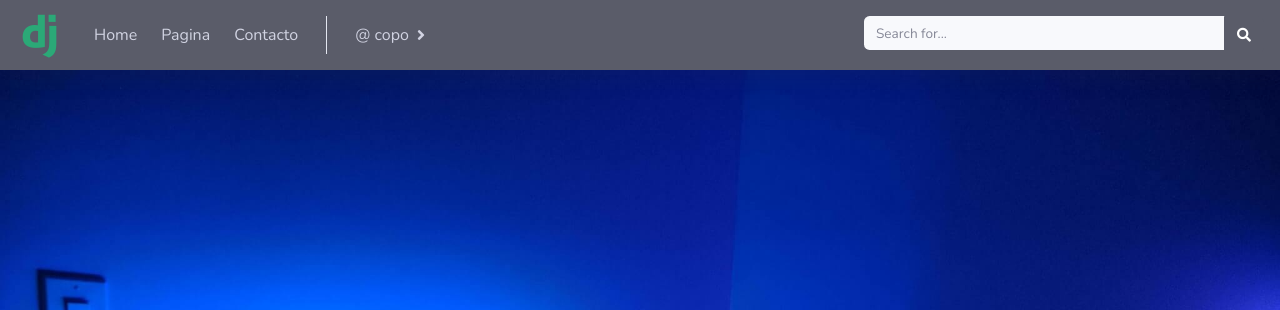
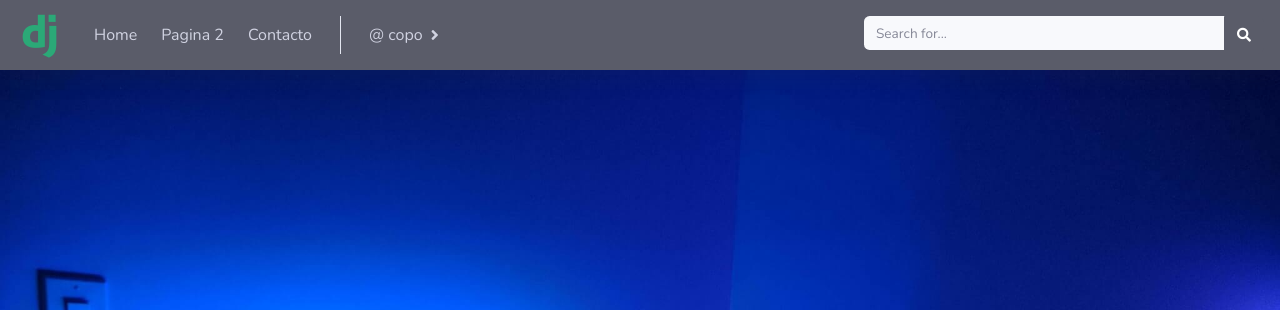
Before and after one commit to sebastianorellana017/apolo, a Django app: page / in a window 1280 px wide. Shown: the top 310 px of the page. Run offline with Django 3.2, Linux system fonts and the light colour scheme; a user stored in the database is signed in; some libraries are stand-ins or nearby versions.

Commit message:
cambio a la pagina 2

```diff
--- a/web/templates/base/base.html
+++ b/web/templates/base/base.html
@@ -38,7 +38,7 @@
           <a class="nav-link" href="/">Home <span class="sr-only">(current)</span></a>
         </li>
         <li class="nav-item">
-          <a class="nav-link" href="/pagina">Pagina</a>
+          <a class="nav-link" href="/pagina">Pagina 2</a>
         </li>
         <li class="nav-item">
           <a class="nav-link" href="#">Contacto</a>
```
